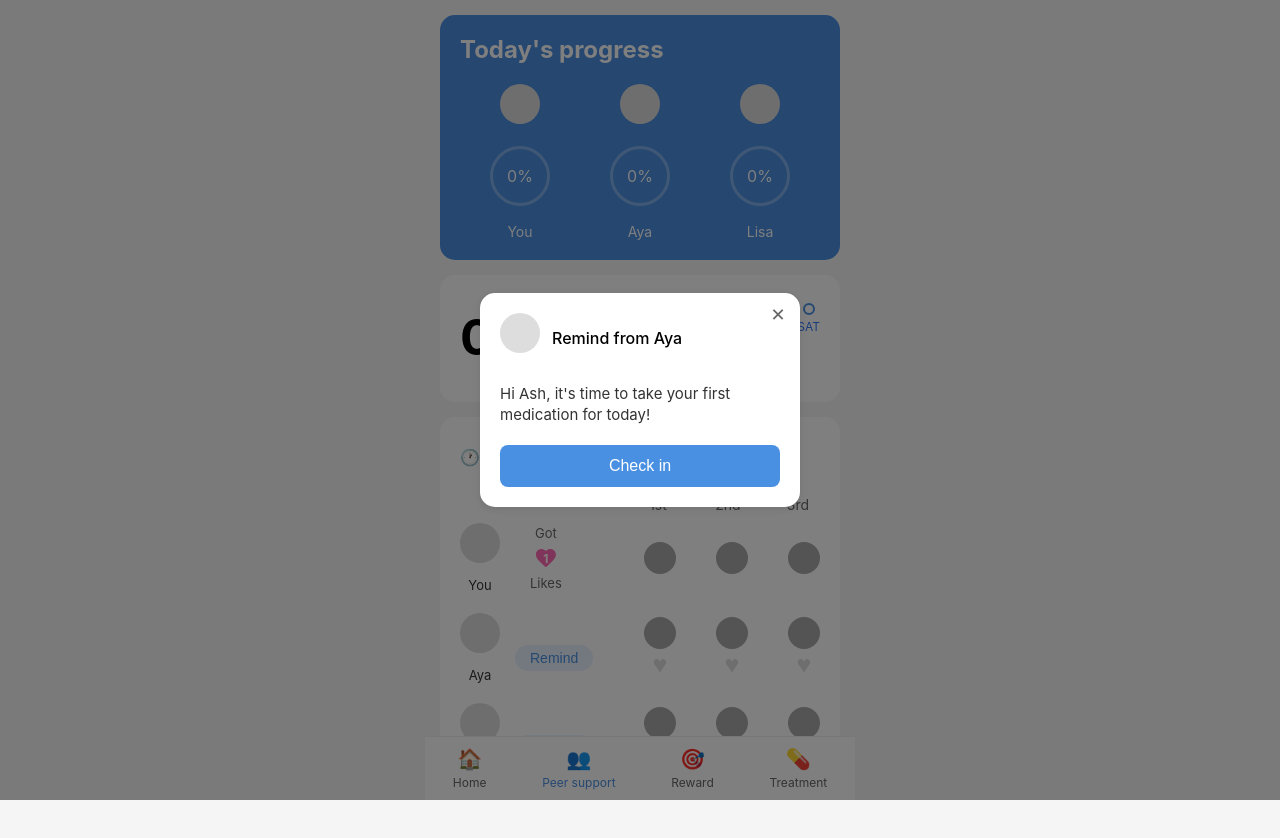
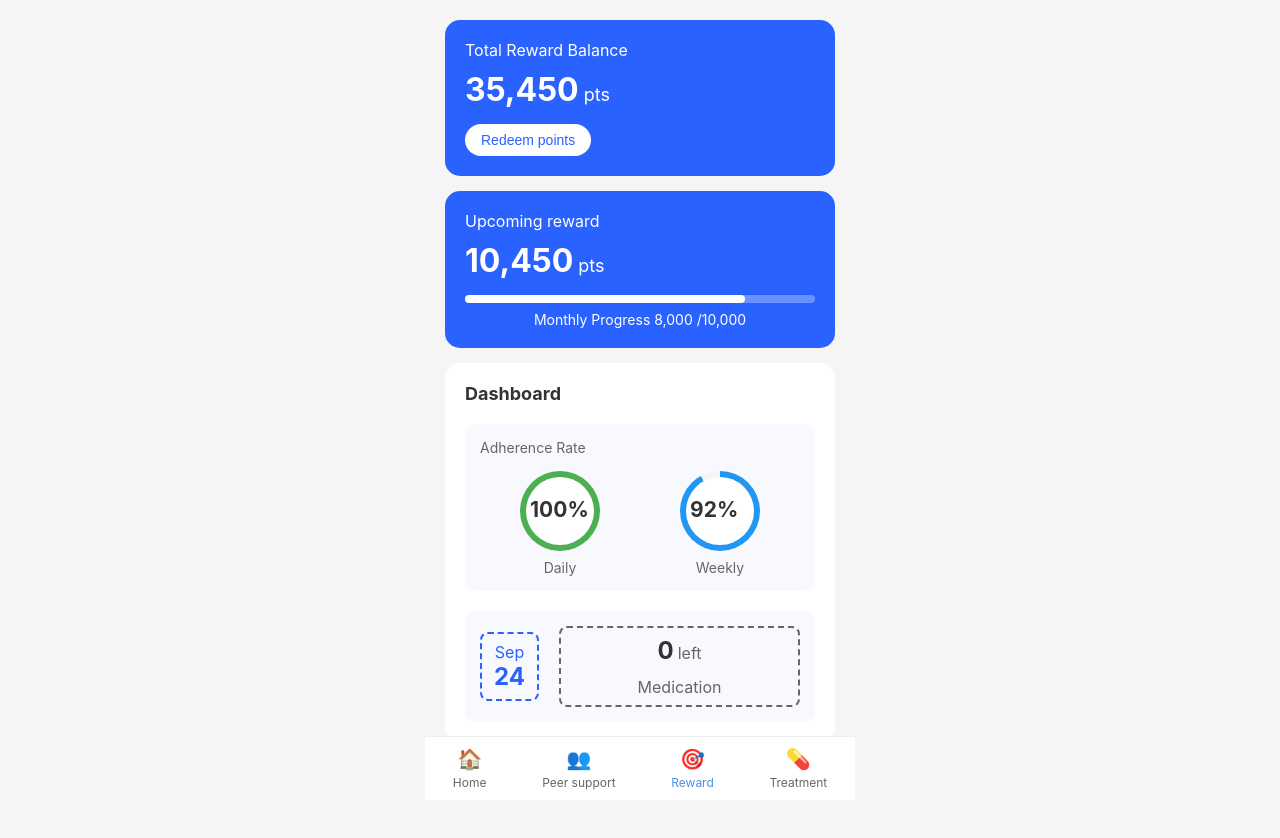
Before and after one commit to stephanienguyen2020/yobo, a React (Create React App) app: page /reward in a window 1280 px wide. Shown: the top 838 px of the page. After the commit the page ends 800 px from the top, so only its background shows below. Built offline with nearby package versions, Linux system fonts and the light colour scheme.

Commit message:
updated reward

```diff
--- a/package.json
+++ b/package.json
@@ -6,10 +6,10 @@
     "@testing-library/jest-dom": "^5.17.0",
     "@testing-library/react": "^13.4.0",
     "@testing-library/user-event": "^13.5.0",
-    "react": "^18.3.1",
-    "react-dom": "^18.3.1",
+    "react": "^18.2.0",
+    "react-dom": "^18.2.0",
+    "react-router-dom": "^6.22.0",
     "react-scripts": "5.0.1",
-    "styled-components": "^6.1.13",
     "web-vitals": "^2.1.4"
   },
   "scripts": {
--- a/src/App.js
+++ b/src/App.js
@@ -1,14 +1,21 @@
+import { BrowserRouter, Routes, Route } from "react-router-dom";
 import "./styles/App.css";
 import PeerSupport from "./components/2_PeerSupport";
+import Reward from "./components/3_Reward";
 import Navigation from "./components/Navigation";
 
 function App() {
   return (
-    <div className="app-container">
-      <div></div>
-      <PeerSupport />
-      <Navigation />
-    </div>
+    <BrowserRouter>
+      <div className="app-container">
+        <Routes>
+          <Route path="/" element={<PeerSupport />} />
+          <Route path="/peer-support" element={<PeerSupport />} />
+          <Route path="/reward" element={<Reward />} />
+        </Routes>
+        <Navigation />
+      </div>
+    </BrowserRouter>
   );
 }
 
--- /dev/null
+++ b/src/components/3_Reward.js
@@ -0,0 +1,26 @@
+import { useState } from "react";
+import TotalBalance from "./reward/TotalBalance";
+import UpcomingReward from "./reward/UpcomingReward";
+import Dashboard from "./reward/Dashboard";
+import "../styles/3_Reward.css";
+
+const Reward = () => {
+  const [monthlyProgress, setMonthlyProgress] = useState(8000);
+  const monthlyGoal = 10000;
+  const totalBalance = 35450;
+  const upcomingReward = 10450;
+
+  return (
+    <div className="reward-container">
+      <TotalBalance balance={totalBalance} />
+      <UpcomingReward
+        upcomingReward={upcomingReward}
+        monthlyProgress={monthlyProgress}
+        monthlyGoal={monthlyGoal}
+      />
+      <Dashboard />
+    </div>
+  );
+};
+
+export default Reward;
--- a/src/components/Navigation.js
+++ b/src/components/Navigation.js
@@ -1,21 +1,41 @@
+import { useNavigate, useLocation } from "react-router-dom";
 import "../styles/Navigation.css";
 
 const Navigation = () => {
+  const navigate = useNavigate();
+  const location = useLocation();
+
+  const isActive = (path) => {
+    return location.pathname === path;
+  };
+
   return (
     <nav className="nav-bar">
-      <div className="nav-item">
+      <div
+        className={`nav-item ${isActive("/") ? "active" : ""}`}
+        onClick={() => navigate("/")}
+      >
         <span className="nav-icon">🏠</span>
         <span className="nav-text">Home</span>
       </div>
-      <div className="nav-item active">
+      <div
+        className={`nav-item ${isActive("/peer-support") ? "active" : ""}`}
+        onClick={() => navigate("/peer-support")}
+      >
         <span className="nav-icon">👥</span>
         <span className="nav-text">Peer support</span>
       </div>
-      <div className="nav-item">
+      <div
+        className={`nav-item ${isActive("/reward") ? "active" : ""}`}
+        onClick={() => navigate("/reward")}
+      >
         <span className="nav-icon">🎯</span>
         <span className="nav-text">Reward</span>
       </div>
-      <div className="nav-item">
+      <div
+        className={`nav-item ${isActive("/treatment") ? "active" : ""}`}
+        onClick={() => navigate("/treatment")}
+      >
         <span className="nav-icon">💊</span>
         <span className="nav-text">Treatment</span>
       </div>
--- /dev/null
+++ b/src/components/reward/Dashboard.js
@@ -0,0 +1,59 @@
+import "../../styles/reward/Dashboard.css";
+
+const Dashboard = () => {
+  const dailyProgress = 100;
+  const weeklyProgress = 92;
+
+  const getProgressStyle = (percentage) => {
+    // Convert percentage to degrees (92% = 331.2 degrees)
+    const degrees = (percentage / 100) * 360;
+
+    return {
+      background: `conic-gradient(
+        #2196f3 0deg ${degrees}deg,
+        #f5f5f5 ${degrees}deg 360deg
+      )`,
+    };
+  };
+
+  return (
+    <div className="dashboard-card">
+      <h2>Dashboard</h2>
+      <div className="adherence-section">
+        <p className="section-title">Adherence Rate</p>
+        <div className="rate-circles">
+          <div className="rate-item">
+            <div className="circle-progress daily">
+              <span className="percentage">{dailyProgress}%</span>
+            </div>
+            <span className="label">Daily</span>
+          </div>
+          <div className="rate-item">
+            <div
+              className="circle-progress weekly"
+              style={getProgressStyle(weeklyProgress)}
+            >
+              <span className="percentage">{weeklyProgress}%</span>
+            </div>
+            <span className="label">Weekly</span>
+          </div>
+        </div>
+      </div>
+      <div className="medication-section">
+        <div className="date">
+          <span className="month">Sep</span>
+          <span className="day">24</span>
+        </div>
+        <div className="medication-info">
+          <div className="count">
+            <span>0</span>
+            <span className="count-label">left</span>
+          </div>
+          <span className="subtitle">Medication</span>
+        </div>
+      </div>
+    </div>
+  );
+};
+
+export default Dashboard;
--- /dev/null
+++ b/src/components/reward/TotalBalance.js
@@ -0,0 +1,16 @@
+import "../../styles/reward/TotalBalance.css";
+
+const TotalBalance = ({ balance }) => {
+  return (
+    <div className="reward-card balance-card">
+      <h2>Total Reward Balance</h2>
+      <div className="points-display">
+        <span className="points">{balance.toLocaleString()}</span>
+        <span className="pts">pts</span>
+      </div>
+      <button className="redeem-button">Redeem points</button>
+    </div>
+  );
+};
+
+export default TotalBalance;
--- /dev/null
+++ b/src/components/reward/UpcomingReward.js
@@ -0,0 +1,29 @@
+import "../../styles/reward/UpcomingReward.css";
+
+const UpcomingReward = ({ upcomingReward, monthlyProgress, monthlyGoal }) => {
+  const calculateProgressPercentage = () => {
+    return (monthlyProgress / monthlyGoal) * 100;
+  };
+
+  return (
+    <div className="reward-card upcoming-card">
+      <h2>Upcoming reward</h2>
+      <div className="points-display">
+        <span className="points">{upcomingReward.toLocaleString()}</span>
+        <span className="pts">pts</span>
+      </div>
+      <div className="progress-container">
+        <div
+          className="progress-bar"
+          style={{ width: `${calculateProgressPercentage()}%` }}
+        ></div>
+      </div>
+      <div className="progress-label">
+        Monthly Progress {monthlyProgress.toLocaleString()} /
+        {monthlyGoal.toLocaleString()}
+      </div>
+    </div>
+  );
+};
+
+export default UpcomingReward;
--- /dev/null
+++ b/src/styles/3_Reward.css
@@ -0,0 +1,5 @@
+.reward-container {
+  padding: 20px;
+  background: #f5f5f5;
+  min-height: 100vh;
+}
--- /dev/null
+++ b/src/styles/reward/Dashboard.css
@@ -0,0 +1,141 @@
+.dashboard-card {
+  background: white;
+  border-radius: 15px;
+  padding: 20px;
+}
+
+.dashboard-card h2 {
+  margin: 0;
+  font-size: 18px;
+  color: #333;
+  margin-bottom: 20px;
+}
+
+.adherence-section {
+  background: #f8f9fe;
+  padding: 15px;
+  border-radius: 10px;
+  margin-bottom: 20px;
+}
+
+.section-title {
+  margin: 0;
+  color: #666;
+  font-size: 14px;
+  margin-bottom: 15px;
+}
+
+.rate-circles {
+  display: flex;
+  justify-content: space-around;
+}
+
+.rate-item {
+  display: flex;
+  flex-direction: column;
+  align-items: center;
+  gap: 8px;
+}
+
+.circle-progress {
+  width: 80px;
+  height: 80px;
+  border-radius: 50%;
+  position: relative;
+  display: flex;
+  align-items: center;
+  justify-content: center;
+}
+
+.circle-progress.daily {
+  background: conic-gradient(#4caf50 0deg 360deg, #4caf50 360deg);
+}
+
+.circle-progress.weekly {
+  /* Background will be set dynamically in JS */
+}
+
+.circle-progress::after {
+  content: "";
+  position: absolute;
+  width: 85%;
+  height: 85%;
+  background: white;
+  border-radius: 50%;
+}
+
+.percentage {
+  position: absolute;
+  z-index: 1;
+  font-size: 21px;
+  font-weight: bold;
+  color: #333;
+  white-space: nowrap;
+}
+
+.label {
+  color: #666;
+  font-size: 14px;
+  text-align: center;
+}
+
+.medication-section {
+  display: flex;
+  align-items: center;
+  gap: 20px;
+  padding: 15px;
+  background: #f8f9fe;
+  border-radius: 10px;
+}
+
+.date {
+  border: 2px dashed #2962ff;
+  border-radius: 8px;
+  padding: 8px 12px;
+  display: flex;
+  flex-direction: column;
+  align-items: center;
+}
+
+.month {
+  color: #2962ff;
+  font-size: 16px;
+}
+
+.day {
+  color: #2962ff;
+  font-size: 24px;
+  font-weight: bold;
+}
+
+.medication-info {
+  border: 2px dashed #666;
+  border-radius: 8px;
+  padding: 8px 16px;
+  flex-grow: 1;
+  display: flex;
+  flex-direction: column;
+  align-items: center;
+  justify-content: center;
+  text-align: center;
+}
+
+.count {
+  font-size: 24px;
+  font-weight: bold;
+  color: #333;
+  display: flex;
+  align-items: baseline;
+  gap: 4px;
+}
+
+.count-label {
+  color: #666;
+  font-size: 16px;
+  font-weight: normal;
+}
+
+.subtitle {
+  color: #666;
+  font-size: 16px;
+}
--- /dev/null
+++ b/src/styles/reward/TotalBalance.css
@@ -0,0 +1,40 @@
+.reward-card {
+  background: #2962ff;
+  color: white;
+  border-radius: 15px;
+  padding: 20px;
+  margin-bottom: 15px;
+}
+
+.reward-card h2 {
+  margin: 0;
+  font-size: 16px;
+  font-weight: normal;
+  margin-bottom: 10px;
+}
+
+.points-display {
+  display: flex;
+  align-items: baseline;
+  gap: 5px;
+  margin-bottom: 15px;
+}
+
+.points {
+  font-size: 32px;
+  font-weight: bold;
+}
+
+.pts {
+  font-size: 18px;
+}
+
+.redeem-button {
+  background: white;
+  color: #2962ff;
+  border: none;
+  padding: 8px 16px;
+  border-radius: 20px;
+  font-size: 14px;
+  cursor: pointer;
+}
--- /dev/null
+++ b/src/styles/reward/UpcomingReward.css
@@ -0,0 +1,40 @@
+.reward-card {
+  background: #2962ff;
+  color: white;
+  border-radius: 15px;
+  padding: 20px;
+  margin-bottom: 15px;
+}
+
+.reward-card h2 {
+  margin: 0;
+  font-size: 16px;
+  font-weight: normal;
+  margin-bottom: 10px;
+}
+
+.points-display {
+  display: flex;
+  align-items: baseline;
+  gap: 5px;
+  margin-bottom: 15px;
+}
+
+.progress-container {
+  background: rgba(255, 255, 255, 0.3);
+  height: 8px;
+  border-radius: 4px;
+  margin-bottom: 8px;
+}
+
+.progress-bar {
+  background: white;
+  height: 100%;
+  border-radius: 4px;
+  transition: width 0.3s ease;
+}
+
+.progress-label {
+  font-size: 14px;
+  text-align: center;
+}
```
Also changed, not shown: 1 other file (tests, documents, lock files or other folders).
